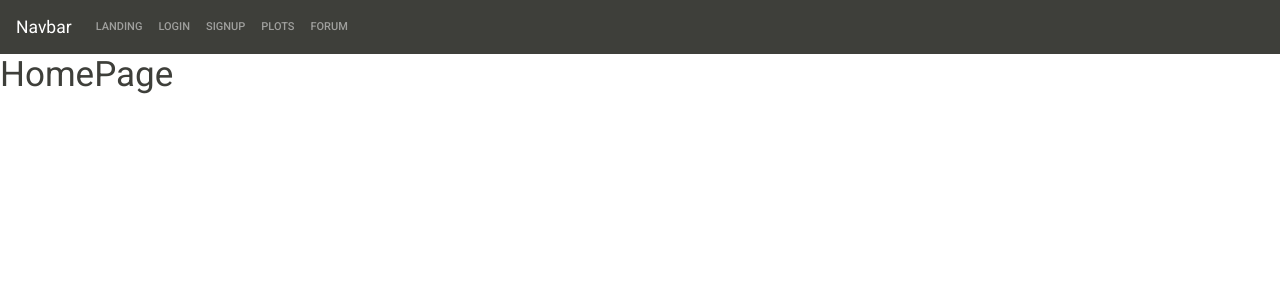
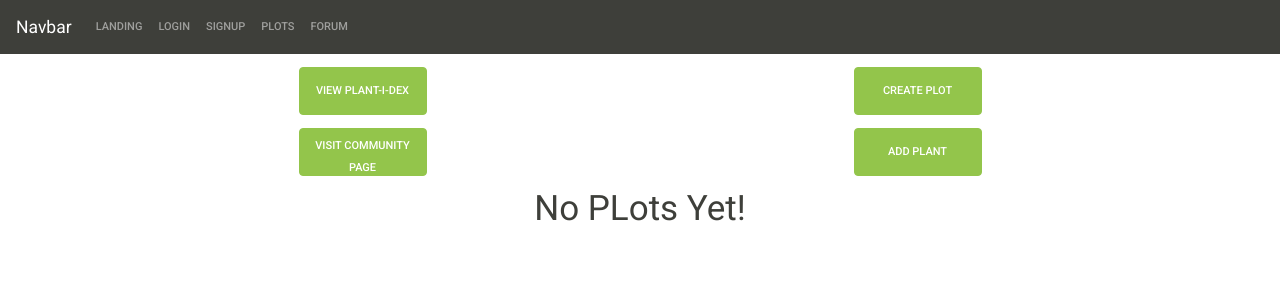
Before and after one commit to EddiePhi/Plot-Of-Gold, a React (Create React App) app in the folder client/: page /home in a window 1280 px wide. Shown: the top 300 px of the page. Built offline with nearby package versions, Linux system fonts and the light colour scheme.

Commit message:
initial button menu layout

```diff
--- a/client/src/components/Modals/BaseModal.js
+++ b/client/src/components/Modals/BaseModal.js
@@ -1,26 +1,22 @@
-import React, { useState } from "react";
+import React from "react";
 import "./index.css";
 import { Modal } from "react-bootstrap";
 import OurButton from "../OurButtonProps";
 import PlantModalItem from "./PlantModalItem";
 
-function BaseModal({ title }) {
-  const [show, setShow] = useState(true);
-
-  const handleClose = () => setShow(false);
-  const handleShow = () => setShow(true);
+function BaseModal({ title, close, show }) {
   return (
     <>
       <Modal
         show={show}
-        onHide={() => setShow(false)}
-        ClassName="custModal"
+        onHide={close}
+        className="custModal"
         aria-labelledby="contained-modal-title-vcenter"
         centered
       >
         <Modal.Header>
           <Modal.Title>{title}</Modal.Title>
-          <OurButton value="Close" onClick={handleClose} />
+          <OurButton value="Close" onClick={close} />
         </Modal.Header>
         <Modal.Body>
           <PlantModalItem />
--- a/client/src/components/OurButtonProps/index.js
+++ b/client/src/components/OurButtonProps/index.js
@@ -1,10 +1,11 @@
 import React from "react";
 import { Button } from "react-bootstrap";
 
-function OurButtonProps({ value, onClick }) {
+function OurButtonProps({ value, onClick, className }) {
   return (
     <>
       <Button
+        className={className}
         variant="success"
         as="input"
         type="submit"
--- /dev/null
+++ b/client/src/pages/HomePage/homePage.js
@@ -0,0 +1,61 @@
+import React, { useState } from "react";
+import "./index.css";
+import OurButtonProps from "../../components/OurButtonProps/index";
+import BaseModal from "../../components/Modals/BaseModal";
+import { Col, Row, Container, Button } from "react-bootstrap";
+
+function HomePage() {
+  //plant modal state and open/close functionality
+  const [show, setShow] = useState(false);
+  const handleClose = () => setShow(false);
+  const handleShow = () => setShow(true);
+
+  return (
+    <>
+      <BaseModal title="Plant-i-Dex" show={show} close={handleClose} />
+      <Container>
+        <Row className="space" noGutters={true}>
+          <Col className="text-center">
+            <Button
+              className="homeButton"
+              variant="success"
+              onClick={handleShow}
+            >
+              View Plant-i-Dex
+            </Button>
+          </Col>
+          <Col className="text-center">
+            <Button className="homeButton" variant="success">
+              Create Plot
+            </Button>
+          </Col>
+        </Row>
+        <Row noGutters={true}>
+          <Col className="text-center">
+            <Button className="homeButton" variant="success">
+              Visit Community Page
+            </Button>
+          </Col>
+          <Col className="text-center">
+            <Button className="homeButton" variant="success">
+              Add Plant
+            </Button>
+          </Col>
+        </Row>
+        <Row className="text-center space">
+          <Col className="text-center">
+            <h1>No PLots Yet!</h1>
+          </Col>
+        </Row>
+      </Container>
+
+      {/* <OurButtonProps value="View Plant-i-Dex" onClick={handleShow} />
+      <OurButtonProps value="Create Plot" />
+      <OurButtonProps value="View Plots" />
+      <OurButtonProps value="Visit the Communtiy Page" />
+      <BaseModal title="Plant-i-Dex" show={show} close={handleClose} /> */}
+    </>
+  );
+}
+
+export default HomePage;
--- /dev/null
+++ b/client/src/pages/HomePage/index.css
@@ -0,0 +1,9 @@
+.homeButton {
+  width: 8rem;
+  height: 3rem;
+}
+
+.space {
+  margin-top: 0.8rem;
+  margin-bottom: 0.8rem;
+}
--- a/client/src/pages/homePage.js
+++ /dev/null
@@ -1,11 +0,0 @@
-import React from "react";
-
-function HomePage() {
-  return (
-    <>
-      <h1>HomePage</h1>
-    </>
-  );
-}
-
-export default HomePage;
```
Also changed, not shown: client/src/App.js (+5 -5 lines), client/src/components/HomeVertMenu/index.js (added, +22 -0 lines).
